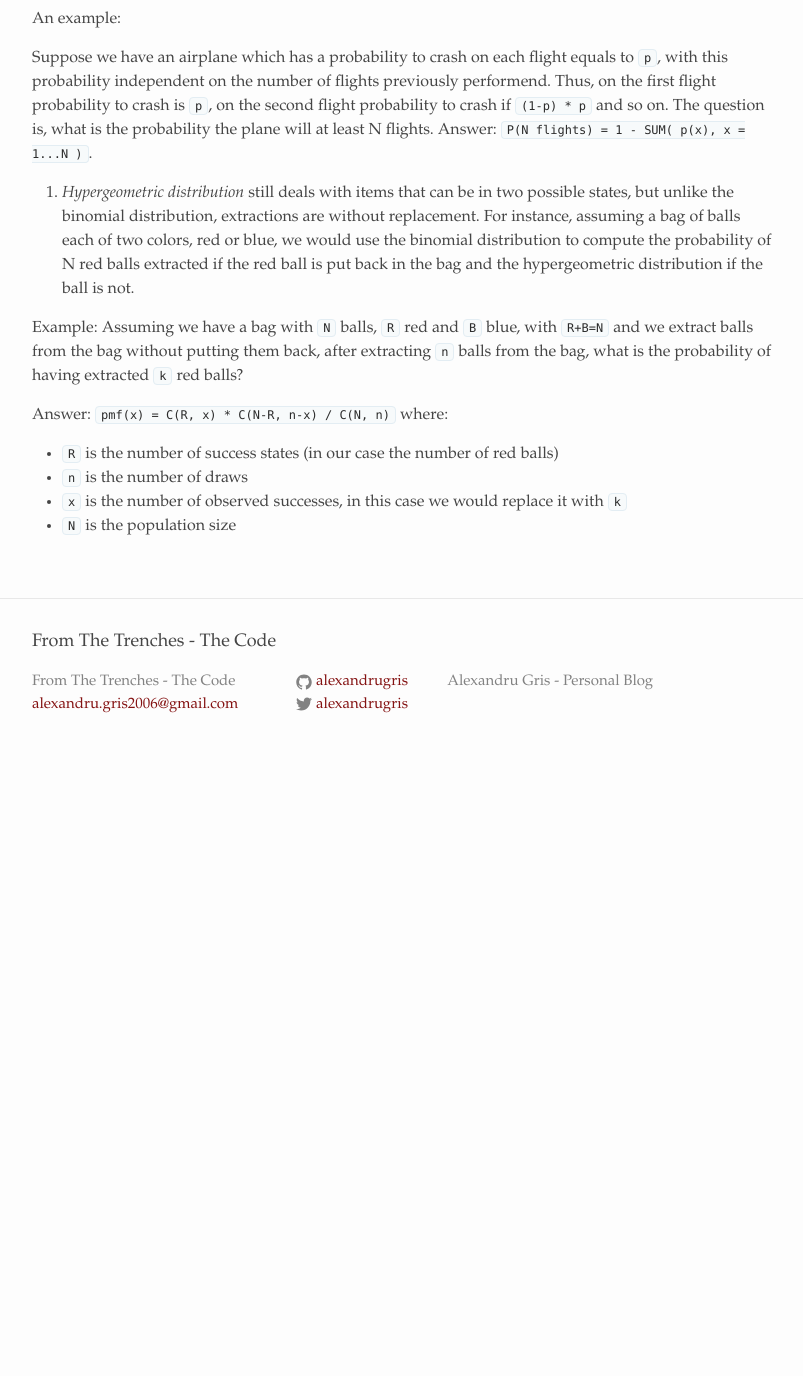
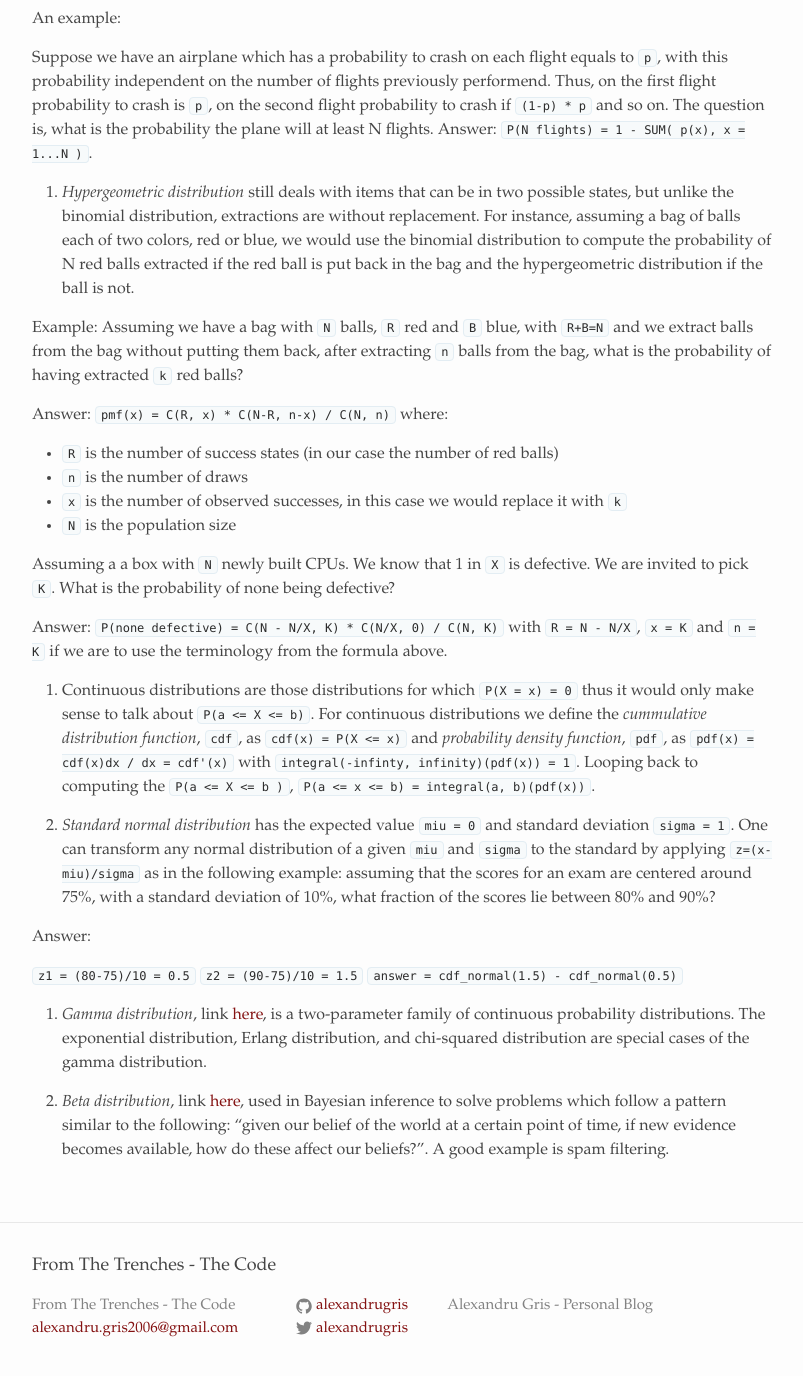
Before and after one commit to alexandrugris/my-jekyll-tech-blog, a Jekyll site: the page built from MyBlog/_posts/2018-07-26-probability.markdown, in a window 1280 px wide and 1400 px high, scrolled down 4139 px. Shown: the top 1376 px of the window, without its empty margins (238-1041 px from the left). Built offline with Jekyll 4.4.1, drawn with Linux system fonts in a browser that asks for light colours; before the commit the page ends 4915 px from its top, so only the background shows below that.

Commit message:
changes to probability

```diff
--- a/MyBlog/_posts/2017-10-29-odds-adjustment-risk.markdown
+++ b/MyBlog/_posts/2017-10-29-odds-adjustment-risk.markdown
@@ -4,7 +4,9 @@ title:  "Risk-based Odds Adjustment Using Bayesian Inference"
 date:   2017-10-29 13:15:16 +0200
 categories: statistics
 ---
-This blog introduces the basics of Bayesian inference and attempts to sketch a solution to a problem a bookmaker might have: starting from a predefined set of odds, how do we adjust them so that the risk for the bookmaker is minimized? We take into consideration the financial stakes the bettors have in the game, the total financial risk the house is willing to take and will only analyse the 1x2 market (home-draw-away), to keep the code clean.
+This post attempts to sketch a solution to a problem a bookmaker might have: starting from a predefined set of odds, how do we adjust them so that the risk for the bookmaker is minimized? We take into consideration the financial stakes the bettors have in the game, the total financial risk the house is willing to take and will only analyse the 1x2 market (home-draw-away), to keep the code clean.
+
+We can express the problem in the following bayesian terms: assuming that bettors place bets according to their assessment of the market and that the money they stake is proportional to the confidence they have in a specific outcome, given that a bettor places a specific amount of money on an outcome (event occured), how does this knowledge influence our assessment of the real odds?
 
 ### Bayesian Inference Basics
 
--- a/MyBlog/_posts/2018-07-26-probability.markdown
+++ b/MyBlog/_posts/2018-07-26-probability.markdown
@@ -186,3 +186,21 @@ Answer: `pmf(x) = C(R, x) * C(N-R, n-x) / C(N, n)` where:
 - `n` is the number of draws
 - `x` is the number of observed successes, in this case we would replace it with `k`
 - `N` is the population size
+
+Assuming a a box with `N` newly built CPUs. We know that 1 in `X` is defective. We are invited to pick `K`. What is the probability of none being defective?
+
+Answer: `P(none defective) = C(N - N/X, K) * C(N/X, 0) / C(N, K)` with `R = N - N/X`, `x = K` and `n = K` if we are to use the terminology from the formula above.
+
+6. Continuous distributions are those distributions for which `P(X = x) = 0` thus it would only make sense to talk about `P(a <= X <= b)`. For continuous distributions we define the *cummulative distribution function*, `cdf`, as `cdf(x) = P(X <= x)` and *probability density function*, `pdf`, as `pdf(x) = cdf(x)dx / dx = cdf'(x)` with `integral(-infinty, infinity)(pdf(x)) = 1`. Looping back to computing the `P(a <= X <= b )`, `P(a <= x <= b) = integral(a, b)(pdf(x))`.
+
+7. *Standard normal distribution* has the expected value `miu = 0` and standard deviation `sigma = 1`. One can transform any normal distribution of a given `miu` and `sigma` to the standard by applying `z=(x-miu)/sigma` as in the following example: assuming that the scores for an exam are centered around 75%, with a standard deviation of 10%, what fraction of the scores lie between 80% and 90%?
+
+Answer:
+
+`z1 = (80-75)/10 = 0.5`
+`z2 = (90-75)/10 = 1.5`
+`answer = cdf_normal(1.5) - cdf_normal(0.5)`
+
+8. *Gamma distribution*, link [here](https://en.wikipedia.org/wiki/Gamma_distribution), is a two-parameter family of continuous probability distributions. The exponential distribution, Erlang distribution, and chi-squared distribution are special cases of the gamma distribution.
+
+9. *Beta distribution*, link [here](https://en.wikipedia.org/wiki/Beta_distribution), used in Bayesian inference to solve problems which follow a pattern similar to the following: "given our belief of the world at a certain point of time, if new evidence becomes available, how do these affect our beliefs?". A good example is spam filtering.
```
